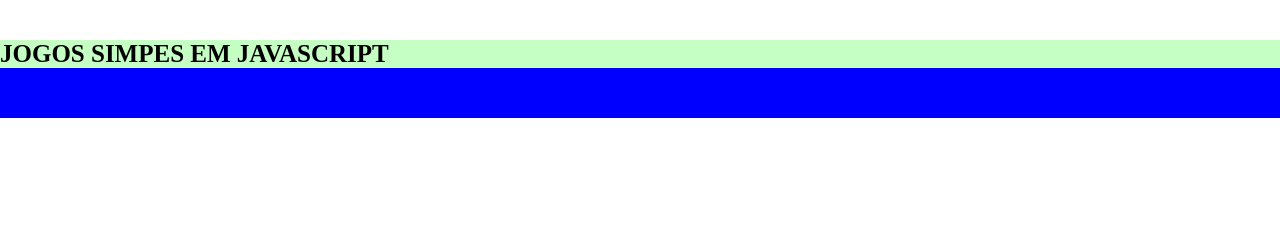
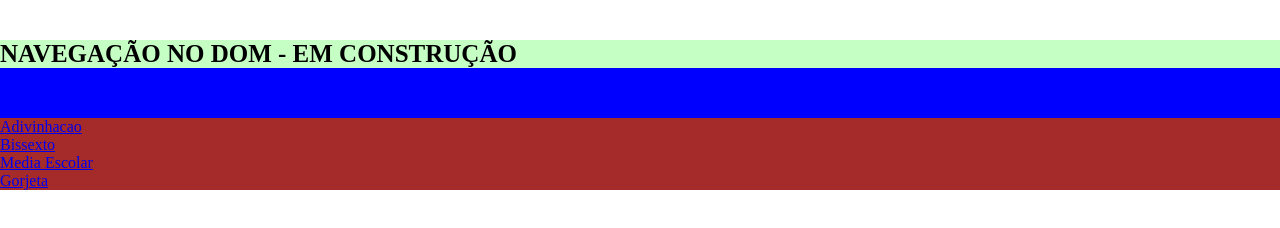
Before and after one commit to Romope83/SENAI--NavegadorDOM, a plain HTML site: page index.html in a window 1280 px wide. Drawn offline with Linux system fonts and the light colour scheme.

Commit message:
Links página principal

```diff
--- a/index.html
+++ b/index.html
@@ -8,12 +8,20 @@
   </head>
   <body>
     <main class="main">
-      <h1 class="main-titulo">JOGOS SIMPES EM JAVASCRIPT</h1>
+      <h1 class="main-titulo">NAVEGAÇÃO NO DOM - EM CONSTRUÇÃO</h1>
       <div class="main-container">
-        <div class="main-item"></div>
-        <div class="main-item"></div>
-        <div class="main-item"></div>
-        <div class="main-item"></div>
+        <div class="main-item">
+          <a href="pages/adivinhacao.html">Adivinhacao</a>
+        </div>
+        <div class="main-item">
+          <a href="pages/bissexto.html">Bissexto</a>
+        </div>
+        <div class="main-item">
+          <a href="pages/mediaescolar.html">Media Escolar</a>
+        </div>
+        <div class="main-item">
+          <a href="pages/gorjeta.html">Gorjeta</a>
+        </div>
         <div class="main-item"></div>
         <div class="main-item"></div>
         <div class="main-item"></div>
```
